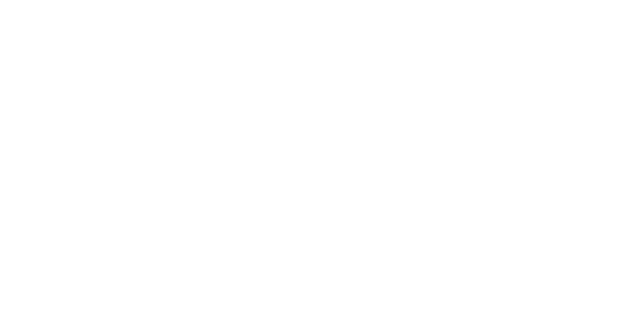
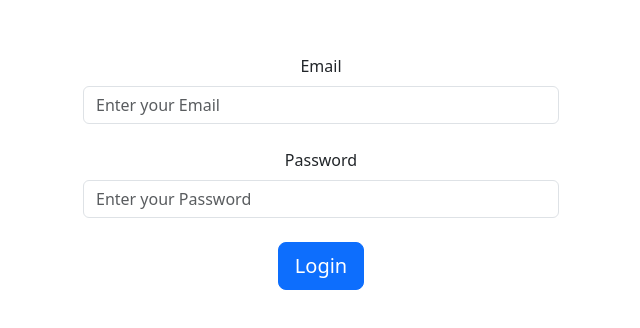
Before and after one commit to rdhhauzan/sevima-hackaton, a React (Create React App) app in the folder frontend/: page / in a window 1280 px wide. Shown: the part 228-556 px from the top of the page, without its empty margins (319-959 px from the left). Built offline with nearby package versions, Linux system fonts and the light colour scheme.

Commit message:
frontend: login page done

```diff
--- a/frontend/src/pages/LoginPage.jsx
+++ b/frontend/src/pages/LoginPage.jsx
@@ -1,7 +1,103 @@
+import apiCaller from "../services/apiCaller";
+import Swal from "sweetalert2";
+import { useState } from "react";
+import { useFormik, useField, Form } from "formik";
+import * as Yup from "yup";
+import { redirect, useNavigate } from "react-router-dom";
 
+function LoginPage() {
+  const navigate = useNavigate();
+  const Form = () => {
+    const formik = useFormik({
+      initialValues: {
+        email: "",
+        password: "",
+      },
+      validationSchema: Yup.object({
+        email: Yup.string()
+          .required("Email address are required!")
+          .email("Email address must be a valid email"),
+        password: Yup.string()
+          .required("Password are required!")
+          .min(7, "Password Minimum 7 Character"),
+      }),
+      onSubmit: async (values) => {
+        apiCaller
+          .post("/login", values)
+          .then((res) => {
+            localStorage.setItem("access_token", res.data.access_token);
+            localStorage.setItem("email", res.data.email);
+            localStorage.setItem("id", res.data.id);
+            localStorage.setItem("role", res.data.role);
 
-function LoginPage () {
+            if (res.data.role == 0) {
+              navigate("/admin/dashboard");
+            } else {
+              navigate("/dashboard");
+            }
+          })
+          .catch((err) => {
+            Swal.fire("Failed", err.response.data.msg, "error");
+          });
+      },
+    });
 
+    return (
+      <>
+        <form onSubmit={formik.handleSubmit}>
+          <div className="form-outline mb-4">
+            <label class="form-label" for="email">
+              Email
+            </label>
+            <input
+              type="text"
+              className="form-control"
+              placeholder="Enter your Email"
+              onChange={formik.handleChange}
+              onBlur={formik.handleBlur}
+              value={formik.values.email}
+              id="email"
+            />
+
+            {formik.touched.email && formik.errors.email ? (
+              <div className="text-danger">{formik.errors.email}</div>
+            ) : null}
+          </div>
+          <div className="form-outline mb-4">
+            <label class="form-label" for="password">
+              Password
+            </label>
+            <input
+              type="password"
+              className="form-control"
+              placeholder="Enter your Password"
+              onChange={formik.handleChange}
+              onBlur={formik.handleBlur}
+              value={formik.values.password}
+              id="password"
+            />
+
+            {formik.touched.password && formik.errors.password ? (
+              <div className="text-danger">{formik.errors.password}</div>
+            ) : null}
+          </div>
+          <button className={`btn btn-primary btn-lg btn-block`} type="submit">
+            Login
+          </button>
+        </form>
+      </>
+    );
+  };
+
+  return (
+    <>
+      <div className="d-flex align-items-center min-vh-100">
+        <div className="container text-center" style={{ width: "500px" }}>
+          {Form()}
+        </div>
+      </div>
+    </>
+  );
 }
 
-export default LoginPage
+export default LoginPage;
--- a/frontend/src/routes/index.js
+++ b/frontend/src/routes/index.js
@@ -1,9 +1,11 @@
 import { createBrowserRouter } from "react-router-dom";
 import { redirect } from "react-router-dom";
+import LoginPage from "../pages/LoginPage";
 
 const router = createBrowserRouter([
   {
     path: "/",
+    element: <LoginPage />,
   },
 ]);
 
--- a/frontend/src/services/apiCaller.js
+++ b/frontend/src/services/apiCaller.js
@@ -1,5 +1,7 @@
 import axios from "axios";
 
-export const apiCaller = axios.create({
+const apiCaller = axios.create({
   baseURL: process.env.REACT_APP_API_URL,
 });
+
+export default apiCaller;
```
Also changed, not shown: 2 other files (tests, documents, lock files or other folders).
